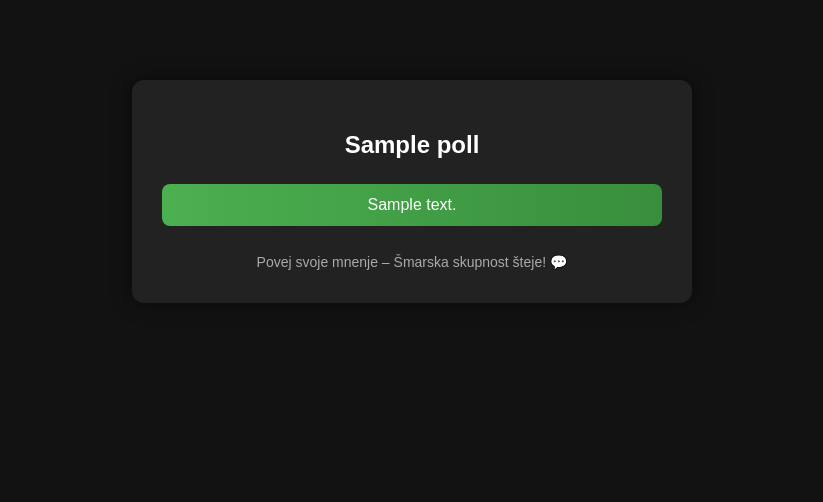
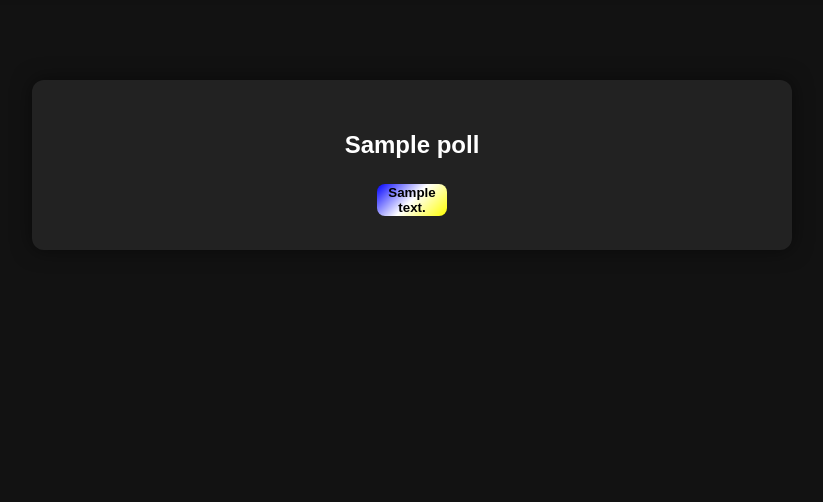
Before and after one commit to HeraZ14/Sentjur3230, a Django app: page /smarski-merch/ in a window 1280 px wide. Shown: the part 80-582 px from the top of the page, without its empty margins (228-1051 px from the left). Run offline with Django 5.2, Linux system fonts and the light colour scheme; tables that the repository leaves empty hold one stand-in row (values such as "Sample post").

Commit message:
Dokončano glasovanje, dodan javascript za premikanje gumba

```diff
--- a/spletka/templates/base.html
+++ b/spletka/templates/base.html
@@ -41,6 +41,8 @@
           <img class="linked-in" src="{% static 'linked-in0.svg' %}" />
       </div>
     </div>
-   {% block scripts %}{% endblock %}
+   {% block scripts %}
+    <script src="{% static 'zajebancija/poll_logic.js' %}"></script>
+    {% endblock %}
 </body>
 </html>
--- a/static/css/style.css
+++ b/static/css/style.css
@@ -270,7 +270,7 @@ main.block{
             linear-gradient(120deg, rgba(0, 0, 0, 0.8), rgba(255, 0, 0, 0) 60.71%),
             linear-gradient(240deg, rgba(0, 255, 0, 0.8), rgba(0, 255, 0, 0) 60.71%),
             linear-gradient(360deg, rgba(255, 0, 0, 0.8), rgba(0, 0, 255, 0) 60.71%);
-    animation: animate 7s linear infinite;
+    animation: product-tablet 7s linear infinite;
     transition: all 0.2s linear;
 }
 
@@ -281,7 +281,7 @@ main.block{
     border-radius: 15px;
     background: #232222;
 }
-@keyframes animate {
+@keyframes product-tablet {
   from {
     transform: rotate(0deg);
   }
@@ -462,7 +462,7 @@ h2 {
 /* glasovanja */
 
 .poll-container {
-    max-width: 500px;
+    max-width: 700px;
     margin: 80px auto;
     background-color: #222;
     color: #fff;
@@ -470,6 +470,7 @@ h2 {
     border-radius: 12px;
     box-shadow: 0 0 20px rgba(0,0,0,0.5);
     font-family: Arial, sans-serif;
+    text-align: center;
   }
 
   .poll-title {
@@ -479,28 +480,35 @@ h2 {
     text-align: center;
   }
 
-  .poll-option {
-    display: block;
-    width: 100%;
-    padding: 12px 20px;
-    margin-bottom: 15px;
+
+.tricolor-button-sentjur {
+    background: linear-gradient(135deg, green, white, red);
+    margin-bottom: 20px;
+  color: black;
+  padding: 15px 30px;
   border: none;
   border-radius: 8px;
-    background: linear-gradient(to right, #4CAF50, #388E3C);
-    color: white;
-    font-size: 16px;
+  font-weight: bold;
   cursor: pointer;
-    transition: background 0.3s, transform 0.2s;
+    width: 100%;
+}
+.tricolor-button-smarje {
+    background: linear-gradient(135deg, blue, white, yellow);
+  color: black;
+  border: none;
+  border-radius: 8px;
+  font-weight: bold;
+  cursor: pointer;
 }
 
-  .poll-option:hover {
-    background: linear-gradient(to right, #66BB6A, #43A047);
-    transform: scale(1.02);
+.left-area {
+  float: left;
 }
-
-  .poll-footer {
-    margin-top: 25px;
-    font-size: 14px;
-    color: #aaa;
+.center-area {
+  display: inline-block;
+  width: 10%;
   text-align: center;
 }
+.right-area {
+  float: right;
+}
--- /dev/null
+++ b/static/zajebancija/poll_logic.js
@@ -0,0 +1,38 @@
+let clickCount = 0;
+
+document.addEventListener("DOMContentLoaded", function () {
+  const btnDa = document.querySelector(".tricolor-button-smarje");
+  const leftarea = document.getElementById("leftarea");
+  const rightarea = document.getElementById("rightarea");
+  const centerarea = document.getElementById("centerarea");
+
+  if (!btnDa || !leftarea || !rightarea || !centerarea) {
+    console.error("One or more elements not found:", {
+      btnDa,
+      leftarea,
+      rightarea,
+      centerarea,
+    });
+    return;
+  }
+
+  if (btnDa) {
+    btnDa.addEventListener("click", function (e) {
+      clickCount++;
+      if (clickCount < 4) {
+        e.preventDefault();
+        if(clickCount === 1) {
+          leftarea.appendChild(btnDa);
+    } else if(clickCount === 2) {
+          rightarea.appendChild(btnDa);
+    } else if(clickCount === 3) {
+          centerarea.appendChild(btnDa)
+  }
+        else if(clickCount === 4){
+          alert('Glas šteje ali pojdi na rezultate!');
+        }
+
+      }
+    });
+  }
+});
--- a/zajebancija/templates/zajebancija/glasovanje.html
+++ b/zajebancija/templates/zajebancija/glasovanje.html
@@ -7,20 +7,35 @@
 
   <form method="POST">
       {% csrf_token %}
+
         {% for option in poll.options.all %}
-      <button
+          {% if option.text == "Ne" %}
+            <button class="tricolor-button-sentjur"
                     type="submit"
                     name="option"
-        value="{{ option.id }}"
-        class="poll-option"
-      >
+                    value="{{ option.id }}">
               {{ option.text }}
             </button>
+          {% else %}
+          <div id="leftarea" class="left-area"></div>
+          <div id="centerarea" class="center-area">
+            <button
+                id="btn-da-{{ option.id }}"
+                class="tricolor-button-smarje"
+                type="submit"
+                name="option"
+                value="{{ option.id }}">
+              {{ option.text }}
+            </button>
+          </div>
+            <div id="rightarea" class="right-area"></div>
+          {% endif %}
         {% endfor %}
+
+
     </form>
-
-  <div class="poll-footer">
-    Povej svoje mnenje – Šmarska skupnost šteje! 💬
-  </div>
 </div>
 {% endblock %}
+{% block scripts %}
+    <script src="{% static 'zajebancija/poll_logic.js' %}"></script>
+    {% endblock %}
--- a/zajebancija/templates/zajebancija/rezultati.html
+++ b/zajebancija/templates/zajebancija/rezultati.html
@@ -12,7 +12,7 @@
       {% endfor %}
     </ul>
     <div class="mt-4 text-sm text-gray-400">
-      Hvala za glas! 🗳️
+      Hvala za nič! 🗳️
     </div>
   </div>
 {% endblock %}
```
Also changed, not shown: static/3230_header.png, static/header2option.png (added). Lines whose indentation alone changed are shown as unchanged.
